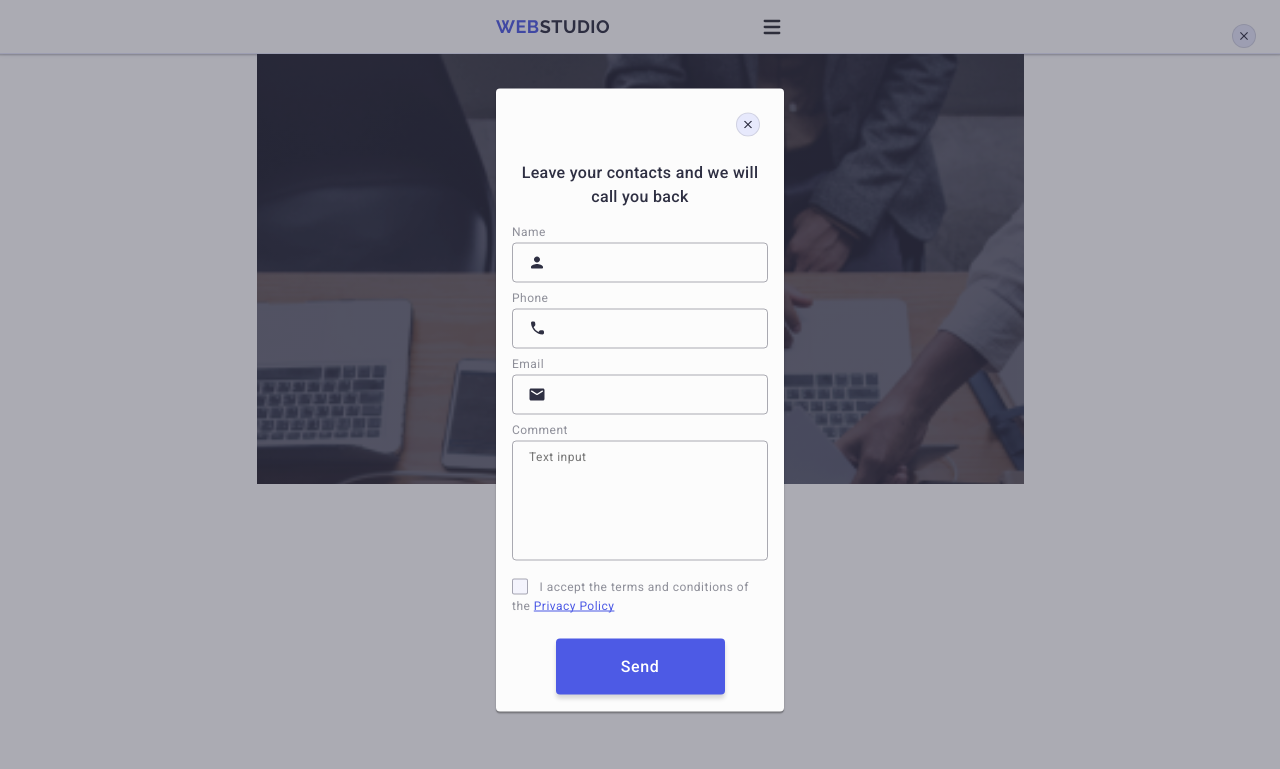
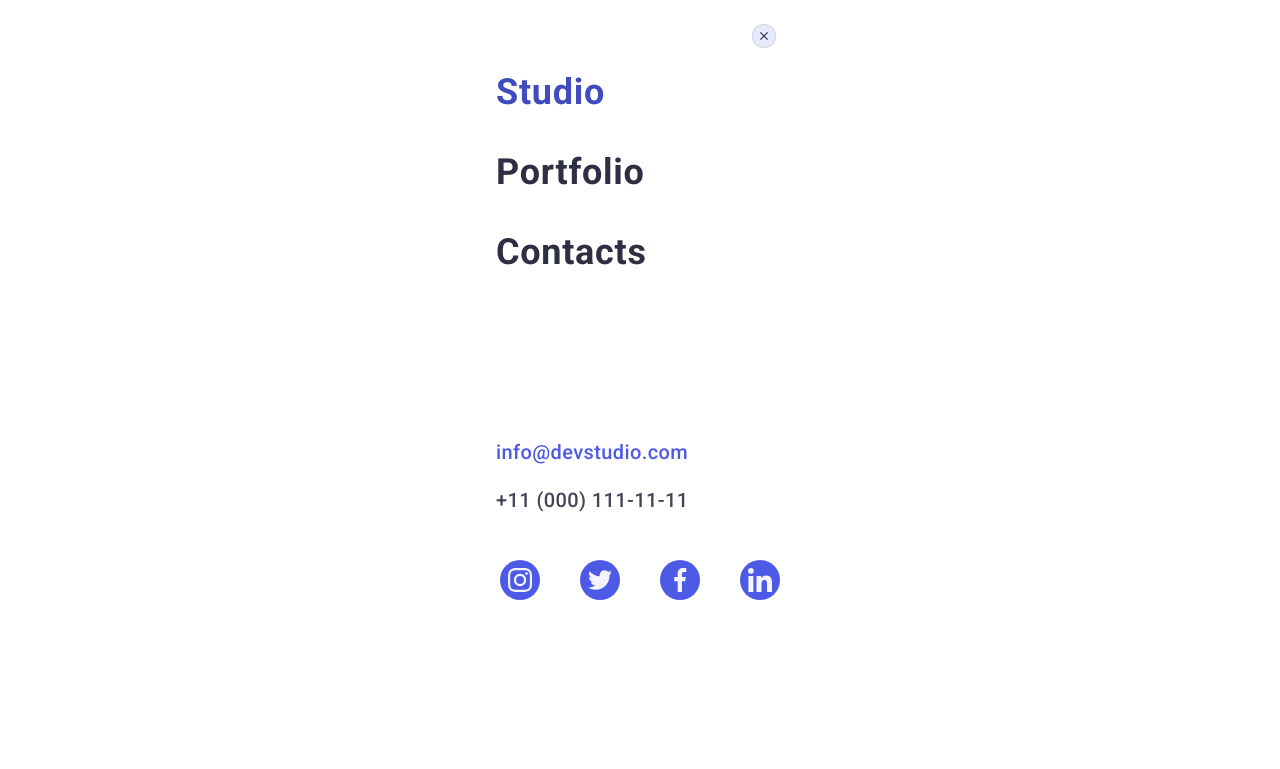
Before and after one commit to Masikkx/goit-markup-hw-06, a plain HTML site: page index.html in a window 1280 px wide. Shown: the top 769 px of the page. Drawn offline with nearby package versions, Linux system fonts and the light colour scheme.

Commit message:
menu-burger is-open

```diff
--- a/css/styles.css
+++ b/css/styles.css
@@ -781,3 +781,123 @@ h1 {
 .form-btn-send:active {
   background-color: #404bbf;
 }
+
+/* ----------------------BURGER-LAYOUT-------------------------- */
+
+.layout {
+  position: fixed;
+  top: 0;
+  left: 0;
+  width: 100%;
+  height: 100%;
+  background-color: #fff;
+  z-index: 999;
+
+  opacity: 0;
+  pointer-events: none;
+  transition: opacity 250ms cubic-bezier(0.4, 0, 0.2, 1),
+    visibility 250ms cubic-bezier(0.4, 0, 0.2, 1);
+}
+
+.layout.is-open {
+  opacity: 1;
+  pointer-events: auto;
+}
+.pop-up-form {
+  position: absolute;
+  top: 50%;
+  left: 50%;
+  transform: translate(-50%, -50%);
+  width: 288px;
+  min-height: 623px;
+  box-shadow: 0px 1px 1px rgba(0, 0, 0, 0.14), 0px 1px 3px rgba(0, 0, 0, 0.12),
+    0px 2px 1px rgba(0, 0, 0, 0.2);
+  border-radius: 4px;
+  background: #fcfcfc;
+  padding: 72px 16px 16px 16px;
+
+  transition: transform 250ms cubic-bezier(0.4, 0, 0.2, 1);
+}
+.burger-menu-layout {
+  position: fixed;
+  top: 0;
+  left: 0;
+  width: 100%;
+  height: 100%;
+  background-color: #fff;
+  z-index: 999;
+
+  opacity: 0;
+  pointer-events: none;
+  transition: opacity 250ms cubic-bezier(0.4, 0, 0.2, 1),
+    visibility 250ms cubic-bezier(0.4, 0, 0.2, 1);
+}
+.burger-menu-layout.is-open {
+  opacity: 1;
+  pointer-events: auto;
+}
+.burger-menu {
+  position: absolute;
+  top: 50%;
+  left: 50%;
+  transform: translate(-50%, -50%);
+  min-width: 320px;
+  height: 100%;
+  background: #fff;
+  padding: 72px 16px 16px 16px;
+  margin: 0 auto;
+  transition: transform 250ms cubic-bezier(0.4, 0, 0.2, 1);
+}
+
+.menu-nav {
+  margin-bottom: 168px;
+}
+.menu-nav-list {
+}
+.menu-nav-list-item {
+}
+.menu-nav-list-item:not(:last-child) {
+  margin-bottom: 40px;
+}
+.menu-nav-list-item:first-child .nav-list-link {
+  color: #404bbf;
+}
+.nav-list-link {
+  font-weight: 700;
+  font-size: 36px;
+  line-height: 1.11111;
+  letter-spacing: 0.02em;
+  color: #2e2f42;
+  transition: color 250ms cubic-bezier(0.4, 0, 0.2, 1);
+}
+.nav-list-link:hover,
+.nav-list-link:focus,
+.nav-list-link:active {
+  color: #404bbf;
+}
+.current {
+}
+.menu-contacts {
+  margin-bottom: 48px;
+}
+.menu-contacts-list {
+}
+.menu-contacts-list-item:first-child {
+  margin-bottom: 24px;
+}
+.menu-contacts-list-item:first-child .contacts-link {
+  color: #4d5ae5;
+}
+.contacts-link {
+  font-weight: 500;
+  font-size: 20px;
+  line-height: 1.2;
+  letter-spacing: 0.02em;
+  color: #434455;
+}
+.burger-menu .footer-socials {
+  margin: 0;
+}
+.burger-menu .footer-socials-list {
+  gap: 40px;
+}
--- a/index.html
+++ b/index.html
@@ -531,7 +531,7 @@
         </div>
       </div>
     </footer>
-    <div class="layout is-open">
+    <div class="layout">
       <div class="pop-up-form">
         <button type="button" class="form-close-btn">
           <svg class="close-btn-icon" width="8" height="8">
@@ -608,7 +608,7 @@
         </form>
       </div>
     </div>
-    <div class="burger-menu-layout">
+    <div class="burger-menu-layout is-open">
       <div class="burger-menu">
         <button type="button" class="form-close-btn">
           <svg class="close-btn-icon" width="8" height="8">
@@ -617,7 +617,66 @@
               href="./images/icons.svg#icon-form-close-btn"
             ></use>
           </svg>
-
+        </button>
+        <nav class="menu-nav">
+          <ul class="menu-nav-list">
+            <li class="menu-nav-list-item">
+              <a href="./index.html" class="nav-list-link current">Studio</a>
+            </li>
+            <li class="menu-nav-list-item">
+              <a href="#Portfolio" class="nav-list-link">Portfolio</a>
+            </li>
+            <li class="menu-nav-list-item">
+              <a href="" class="nav-list-link">Contacts</a>
+            </li>
+          </ul>
+        </nav>
+        <address class="menu-contacts" id="Contacts">
+          <ul class="menu-contacts-list">
+            <li class="menu-contacts-list-item">
+              <a href="mailto:info@devstudio.com" class="contacts-link"
+                >info@devstudio.com</a
+              >
+            </li>
+            <li class="menu-contacts-list-item">
+              <a href="tel:+110001111111" class="contacts-link"
+                >+11 (000) 111-11-11</a
+              >
+            </li>
+          </ul>
+        </address>
+        <div class="footer-socials">
+          <ul class="footer-socials-list">
+            <li class="footer-socials-list-item">
+              <a href="" class="footer-socials-link"
+                ><svg class="footer-social-icon" width="24" height="24">
+                  <use href="./images/icons.svg#icon-instagram-icon"></use>
+                </svg>
+              </a>
+            </li>
+            <li class="footer-socials-list-item">
+              <a href="" class="footer-socials-link"
+                ><svg class="footer-social-icon" width="24" height="24">
+                  <use href="./images/icons.svg#icon-twitter-icon"></use>
+                </svg>
+              </a>
+            </li>
+            <li class="footer-socials-list-item">
+              <a href="" class="footer-socials-link"
+                ><svg class="footer-social-icon" width="24" height="24">
+                  <use href="./images/icons.svg#icon-facebook-icon"></use>
+                </svg>
+              </a>
+            </li>
+            <li class="footer-socials-list-item">
+              <a href="" class="footer-socials-link"
+                ><svg class="footer-social-icon" width="24" height="24">
+                  <use href="./images/icons.svg#icon-linkedin-icon"></use>
+                </svg>
+              </a>
+            </li>
+          </ul>
+        </div>
       </div>
     </div>
   </body>
```
Lines whose indentation alone changed are shown as unchanged.
